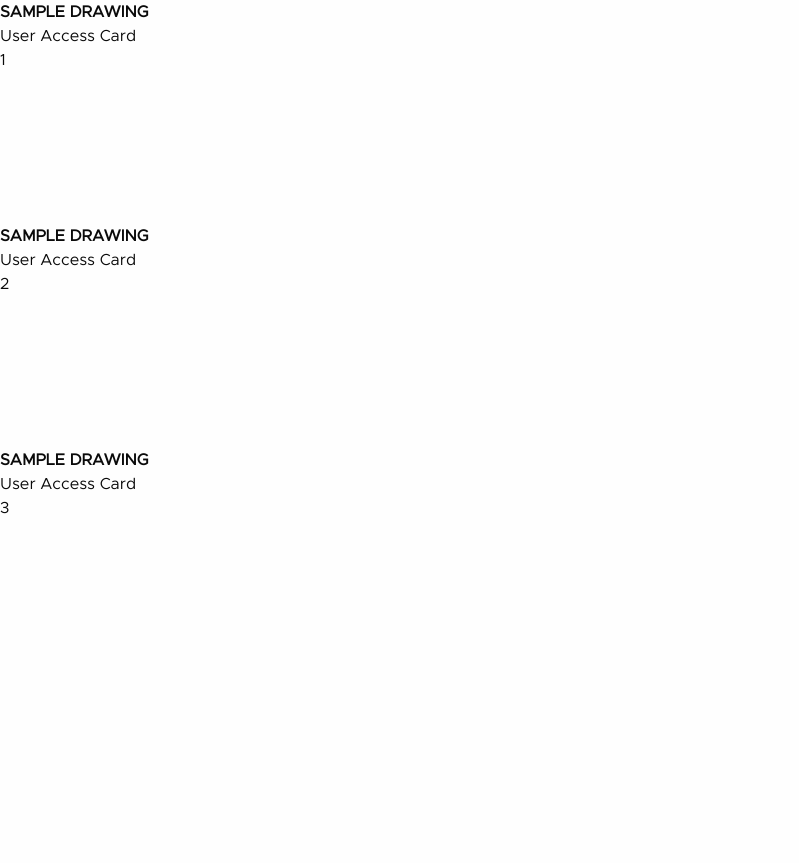
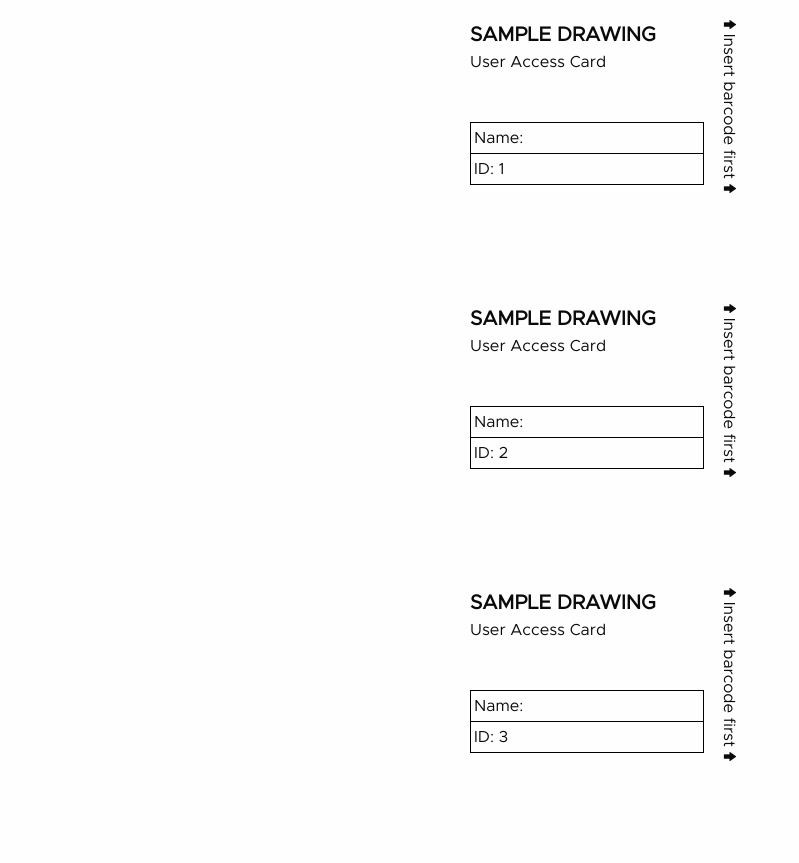
Before and after one commit to evan10s/lottery-v2, a Django app: page /manage/1/barcodes in a window 1280 px wide. Shown: the whole page, without its empty margins (0-799 px from the left). Before the commit the page ends 514 px from the top, so only its background shows below. Run offline with Django 3.2, Linux system fonts and the light colour scheme; tables that the repository leaves empty hold one stand-in row (values such as "Sample post"); some libraries are stand-ins or nearby versions.

Commit message:
kiosk ticket display improvements

```diff
--- a/lottery/static/lottery/css/barcodes.css
+++ b/lottery/static/lottery/css/barcodes.css
@@ -1,22 +1,45 @@
 #drawing-name {
   text-transform: uppercase;
   font-weight: bold;
+  font-size: 20px;
 }
 
 .barcode {
   transform: rotate(90deg) !important;
-  float: right;
+  margin-left: -60px;
 }
 
 .barcode-ticket-container {
-  width: 300px;
-  height: 200px;
+  width: 400px;
+  height: 250px;
+  margin-top: 10px;
+  border: 1px black;
 }
 
-.left {
-  float: left;
+.actual-barcode-container {
+  padding-top: 50px;
 }
 
-.right {
-  float: right;
+#info-table > tbody > tr > td {
+  border: 2px black;
 }
+
+.front-indicator {
+  width:30px;
+  text-orientation: sideways;
+  writing-mode:vertical-lr;
+}
+
+.card-info {
+  width: 95%;
+  padding: 3px;
+  border: 1px solid black; //border needs "solid" property - https://www.w3schools.com/css/css_border.asp
+}
+
+#card-info-name {
+  border-bottom: none;
+}
+
+#card-info-top {
+  border-top: none;
+}
--- a/lottery/templates/lottery/barcode.html
+++ b/lottery/templates/lottery/barcode.html
@@ -1,18 +1,36 @@
-<div class="row barcode-ticket-container">
-  <div class="medium-10 columns left">
-    <div id="drawing-name">{{ drawing_name }}</div>
-    <div>User Access Card</div>
-    <div>{{ barcode|default:"none"}}</div>
-  </div>
-  <div class="medium-2 columns right">
-    <svg id="barcode-{{ barcode }}" class="barcode">
-    </svg>
+<div class="grid-container grid barcode-ticket-container">
+  <div class="grid-x">
+    <div class="small-8 cell">
+      <div id="drawing-name">{{ drawing_name }}</div>
+      <div>User Access Card</div>
+
+      <br />
+      <br />
+      <div class="card-info" id="card-info-name">Name:</div>
+      <div class="card-info" id="card-info-id">ID: {{ barcode|default:"none"}}</div>
+
+
+    </div>
+
+    <div class="small-1 cell">
+        <div class="front-indicator">
+          <i class="fi-arrow-up"></i>
+          Insert barcode first
+          <i class="fi-arrow-up"></i>
+        </div>
+    </div>
+
+    <div class="cell small-1 actual-barcode-container">
+        <svg id="barcode-{{ barcode }}" class="barcode">
+      </svg>
+    </div>
+
   </div>
 </div>
 <script>
-  JsBarcode("#barcode-{{barcode}}", {{barcode}} , {
+  JsBarcode("#barcode-{{barcode}}", "{barcode}}", {
     format: "CODE128",
-    height: 50,
+    height:100,
     displayValue: false
   });
 </script>
--- a/lottery/templates/lottery/barcodeSetup.html
+++ b/lottery/templates/lottery/barcodeSetup.html
@@ -9,6 +9,8 @@
   <link rel="stylesheet" href="{% static 'lottery/css/metropolis.css' %}" />
   <link rel="stylesheet" href="{% static 'lottery/css/global.css' %}" />
   <link rel="stylesheet" href="{% static 'lottery/css/barcodes.css' %}" />
+  <link rel="stylesheet" href="{% static 'lottery/css/foundation-icons.css' %}" />
+
   <script src="https://cdn.jsdelivr.net/jsbarcode/3.6.0/JsBarcode.all.min.js"></script>
   <script src="{% static "lottery/js/vendor/jquery.js" %}"></script>
   <script src="{% static "lottery/js/vendor/what-input.js" %}"></script>
@@ -19,13 +21,20 @@
 </head>
 
 <body>
+  <div class="grid-container grid barcode-ticket-container">
+    <div class="grid-x grid-margin-x ">
+      <div class="medium-12 cell">
+        {% for i in ar %}
+        <div>
+          {% include "./barcode.html" with barcode=i%}
+        </div>
+        <br />
+        {% endfor %}
+      </div>
+    </div>
+  </div>
 
-  {% for i in ar %}
-    <div>
-      {% include "./barcode.html" with barcode=i%}
-    </div>
-    <br />
-  {% endfor %}
+
 </body>
 
 </html>
```
